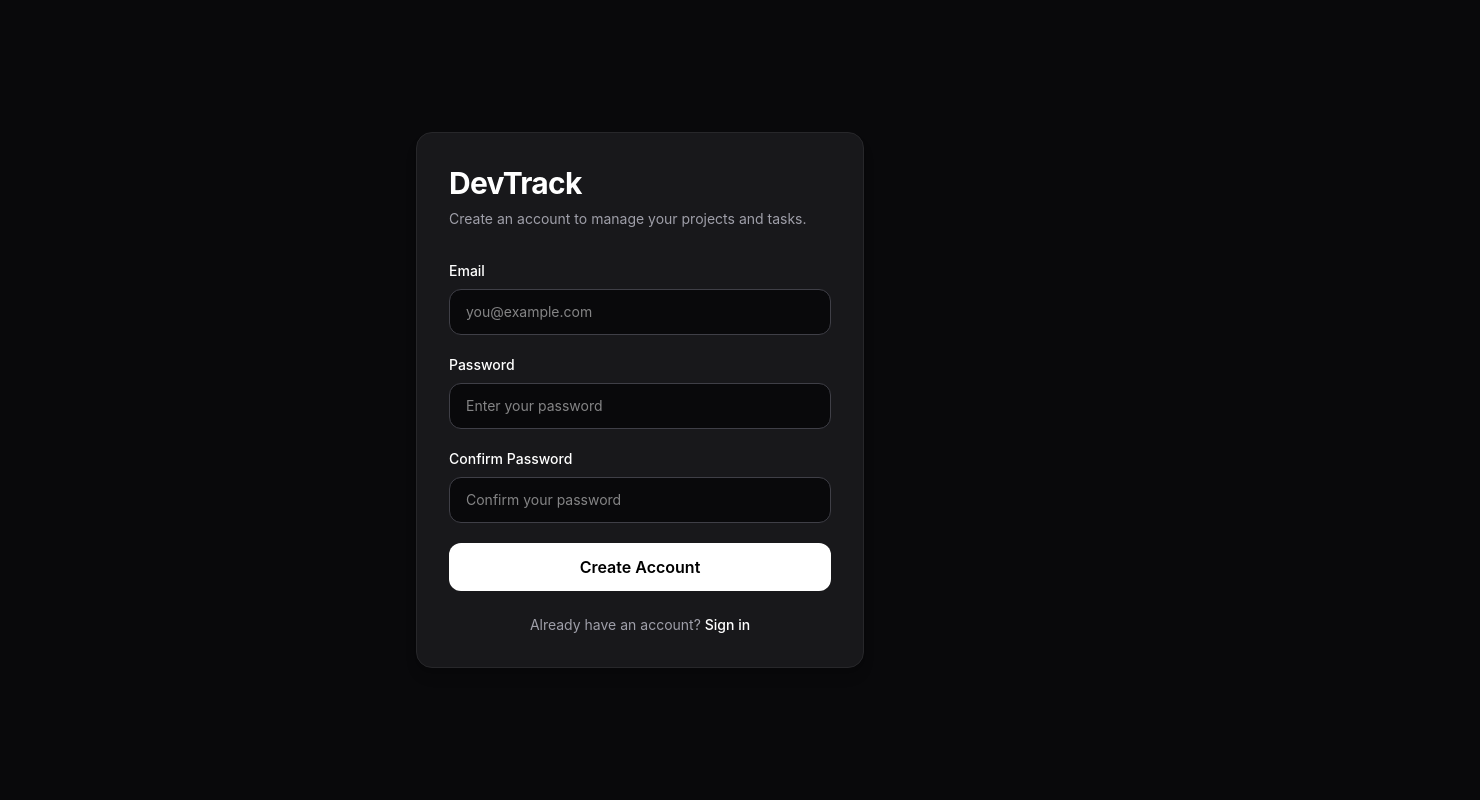
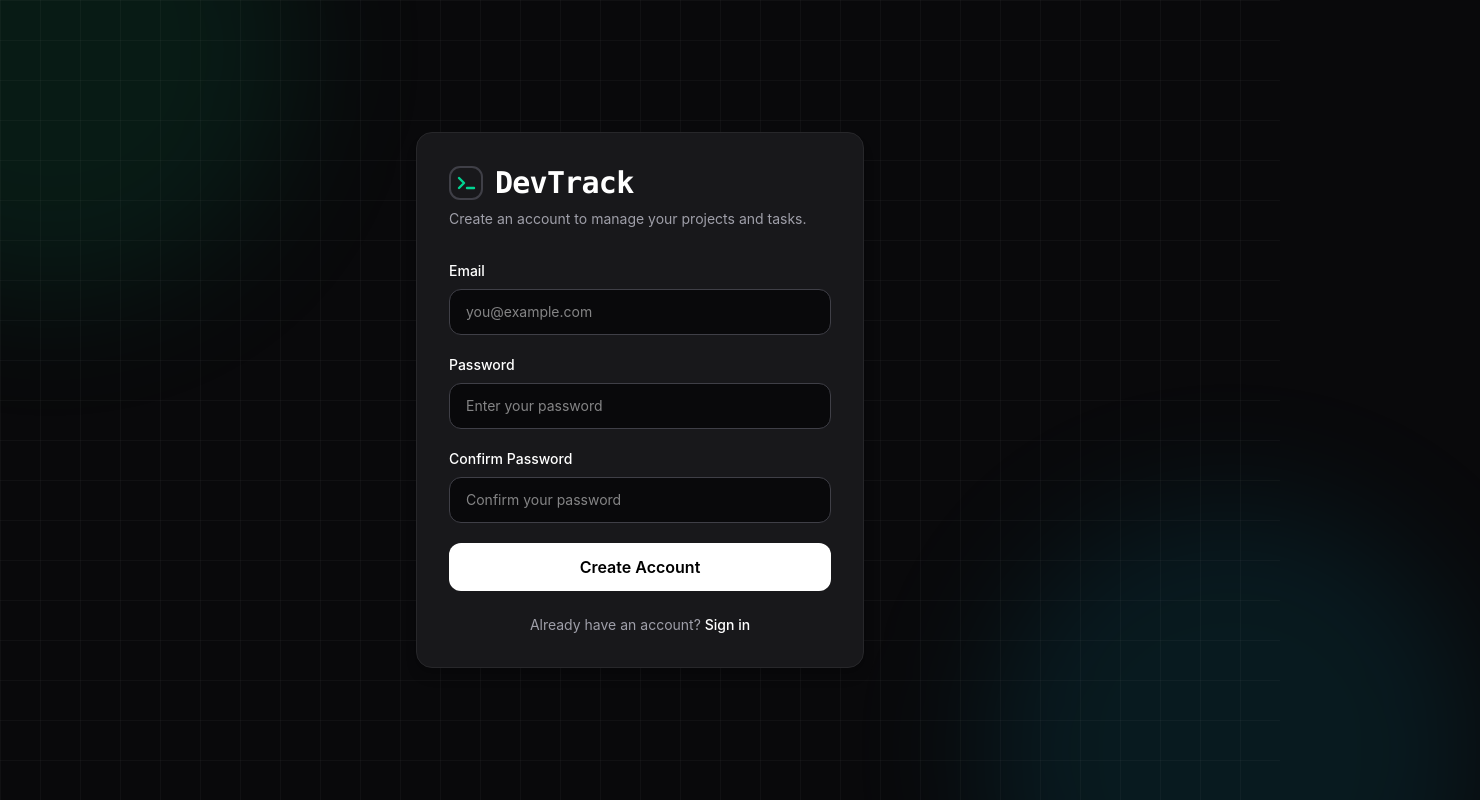
Before and after one commit to UnLakhs/DevTrack, a React (Vite) app in the folder client/: page /register in a window 1280 px wide. Shown: the top 800 px of the page, 1480 px wide, since content can reach past the window. Built offline with nearby package versions, Linux system fonts and the light colour scheme.

Commit message:
added logo

```diff
--- a/client/src/pages/LoginPage.tsx
+++ b/client/src/pages/LoginPage.tsx
@@ -1,5 +1,6 @@
 import { Link, useNavigate } from "react-router-dom";
 import { useState } from "react";
+import Logo from "../components/Logo";
 
 export default function LoginPage() {
   const navigate = useNavigate();
@@ -52,9 +53,17 @@ export default function LoginPage() {
 
   return (
     <main className="flex min-h-screen items-center justify-center bg-zinc-950 px-4 text-white">
-      <div className="w-full max-w-md rounded-2xl border border-zinc-800 bg-zinc-900 p-8 shadow-lg">
+      {/* BackGround Styles */}
+      <div className="pointer-events-none absolute inset-0">
+        <div className="absolute -top-50 -left-50 h-125 w-125 rounded-full bg-emerald-500/10 blur-3xl" />
+        <div className="absolute -bottom-50 -right-50 h-125 w-125 rounded-full bg-cyan-500/10 blur-3xl" />
+      </div>
+      <div className="pointer-events-none absolute inset-0 bg-[linear-gradient(to_right,rgba(255,255,255,0.03)_1px,transparent_1px),linear-gradient(to_bottom,rgba(255,255,255,0.03)_1px,transparent_1px)] bg-size-[40px_40px]" />
+
+      {/* Login Box */}
+      <div className="w-full z-10 max-w-md rounded-2xl border border-zinc-800 bg-zinc-900 p-8 shadow-lg">
         <div className="mb-8">
-          <h1 className="text-3xl font-bold tracking-tight">DevTrack</h1>
+          <Logo />
           <p className="mt-2 text-sm text-zinc-400">
             Sign in to manage your projects and tasks.
           </p>
--- a/client/src/pages/RegisterPage.tsx
+++ b/client/src/pages/RegisterPage.tsx
@@ -1,5 +1,6 @@
 import { Link, useNavigate } from "react-router-dom";
 import { useState } from "react";
+import Logo from "../components/Logo";
 
 export default function RegisterPage() {
   const navigate = useNavigate();
@@ -51,9 +52,17 @@ export default function RegisterPage() {
 
   return (
     <main className="flex min-h-screen items-center justify-center bg-zinc-950 px-4 text-white">
-      <div className="w-full max-w-md rounded-2xl border border-zinc-800 bg-zinc-900 p-8 shadow-lg">
+      {/* BackGround Styles */}
+      <div className="pointer-events-none absolute inset-0">
+        <div className="absolute -top-50 -left-50 h-125 w-125 rounded-full bg-emerald-500/10 blur-3xl" />
+        <div className="absolute -bottom-50 -right-50 h-125 w-125 rounded-full bg-cyan-500/10 blur-3xl" />
+      </div>
+      <div className="pointer-events-none absolute inset-0 bg-[linear-gradient(to_right,rgba(255,255,255,0.03)_1px,transparent_1px),linear-gradient(to_bottom,rgba(255,255,255,0.03)_1px,transparent_1px)] bg-size-[40px_40px]" />
+
+      {/* Register Box */}
+      <div className="w-full z-10 max-w-md rounded-2xl border border-zinc-800 bg-zinc-900 p-8 shadow-lg">
         <div className="mb-8">
-          <h1 className="text-3xl font-bold tracking-tight">DevTrack</h1>
+          <Logo />
           <p className="mt-2 text-sm text-zinc-400">
             Create an account to manage your projects and tasks.
           </p>
```
